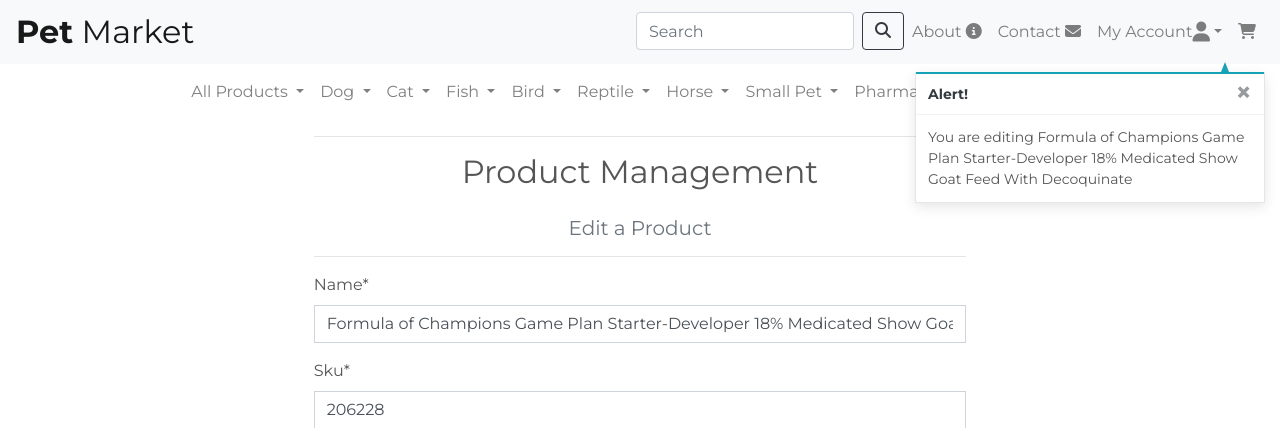
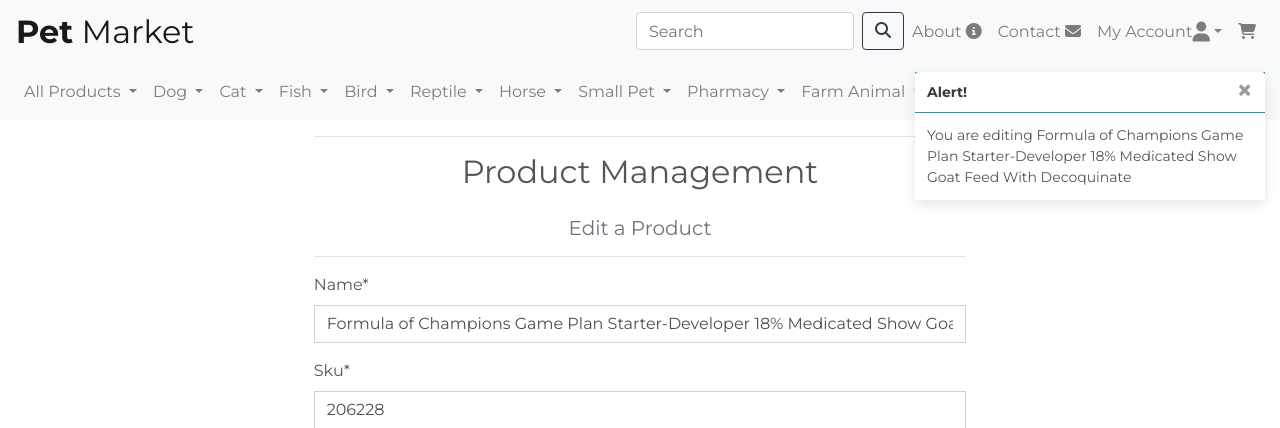
Before and after one commit to hpatnadeeshan/Milestone-4, a Django app: page /products/edit/1/ in a window 1280 px wide. Shown: the top 428 px of the page. Run offline with Django 3.2, Linux system fonts and the light colour scheme; the visitor is signed in with stand-in values (Sample User, id 1); data comes from the database, SQL or seed files in the repository; some libraries are stand-ins or nearby versions.

Commit message:
added styles for toasts and category nav

```diff
--- a/templates/includes/category-nav.html
+++ b/templates/includes/category-nav.html
@@ -1,13 +1,14 @@
-<nav class="navbar navbar-expand-sm navbar-light">
-    <button class="navbar-toggler d-sm-none" type="button" data-toggle="collapse" data-target="#category-nav"
-        aria-controls="category-nav" aria-expanded="false" aria-label="Toggle navigation">
+<nav class="navbar navbar-expand-lg navbar-light bg-light">
+    <button class="navbar-toggler" type="button" data-toggle="collapse" data-target="#navbarSupportedContent"
+        aria-controls="navbarSupportedContent" aria-expanded="false" aria-label="Toggle navigation">
         <span class="navbar-toggler-icon"></span>
     </button>
-    <div class="collapse navbar-collapse" id="category-nav">
-        <ul class="navbar-nav mx-auto">
+
+    <div class="collapse navbar-collapse" id="navbarSupportedContent">
+        <ul class="navbar-nav mr-auto">
             <li class="nav-item dropdown">
-                <a class="nav-link dropdown-toggle" href="#" id="navbarDropdown1" role="button" data-toggle="dropdown"
-                    aria-haspopup="true" aria-expanded="false">
+                <a class="nav-link dropdown-toggle" href="#" id="navbarDropdown1" role="button"
+                    data-toggle="dropdown" aria-haspopup="true" aria-expanded="false">
                     All Products
                 </a>
                 <div class="dropdown-menu" aria-labelledby="navbarDropdown1">
--- a/templates/includes/toasts/toast_error.html
+++ b/templates/includes/toasts/toast_error.html
@@ -1,6 +1,4 @@
-<div class="toast custom-toast rounded-0 border-top-0" data-autohide="false">
-    <div class="arrow-up arrow-danger"></div>
-    <div class="w-100 toast-capper bg-danger"></div>
+<div class="toast custom-toast border-0 rounded-0 bg-danger" data-autohide="false">
     <div class="toast-header bg-white text-dark">
         <strong class="mr-auto">Error!</strong>
         <button type="button" class="ml-2 mb-1 close text-dark" data-dismiss="toast" aria-label="Close">
--- a/templates/includes/toasts/toast_info.html
+++ b/templates/includes/toasts/toast_info.html
@@ -1,6 +1,4 @@
-<div class="toast custom-toast rounded-0 border-top-0" data-autohide="false">
-    <div class="arrow-up arrow-info"></div>
-    <div class="w-100 toast-capper bg-info"></div>
+<div class="toast custom-toast border-0 rounded-0 bg-info" data-autohide="false">
     <div class="toast-header bg-white text-dark">
         <strong class="mr-auto">Alert!</strong>
         <button type="button" class="ml-2 mb-1 close text-dark" data-dismiss="toast" aria-label="Close">
--- a/templates/includes/toasts/toast_warning.html
+++ b/templates/includes/toasts/toast_warning.html
@@ -1,6 +1,4 @@
-<div class="toast custom-toast rounded-0 border-top-0" data-autohide="false">
-    <div class="arrow-up arrow-warning"></div>
-    <div class="w-100 toast-capper bg-warning"></div>
+<div class="toast custom-toast border-0 rounded-0 bg-warning" data-autohide="false">
     <div class="toast-header bg-white text-dark">
         <strong class="mr-auto">Warning!</strong>
         <button type="button" class="ml-2 mb-1 close text-dark" data-dismiss="toast" aria-label="Close">
```
Also changed, not shown: templates/includes/toasts/toast_success.html (+9 -9 lines).
